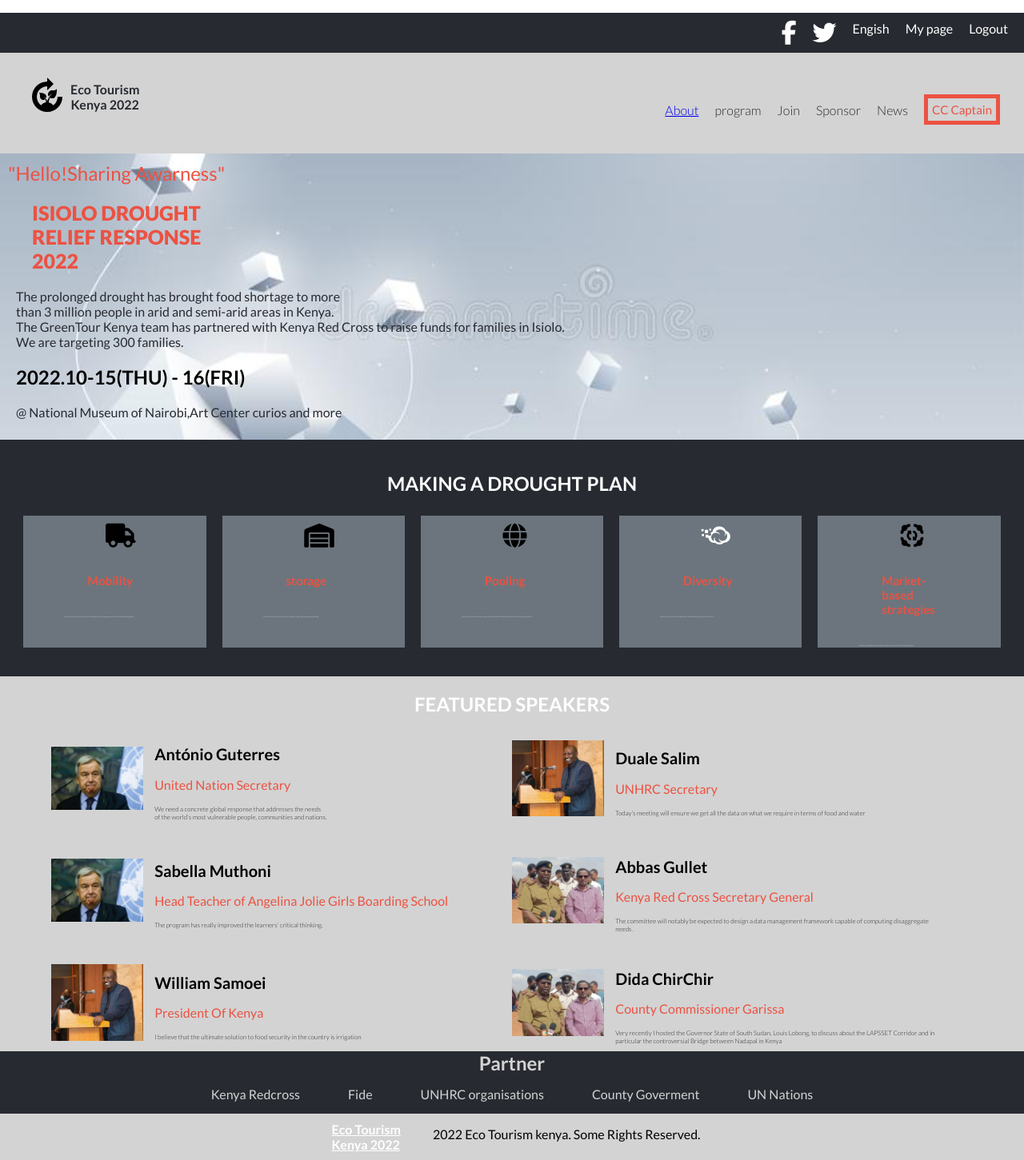
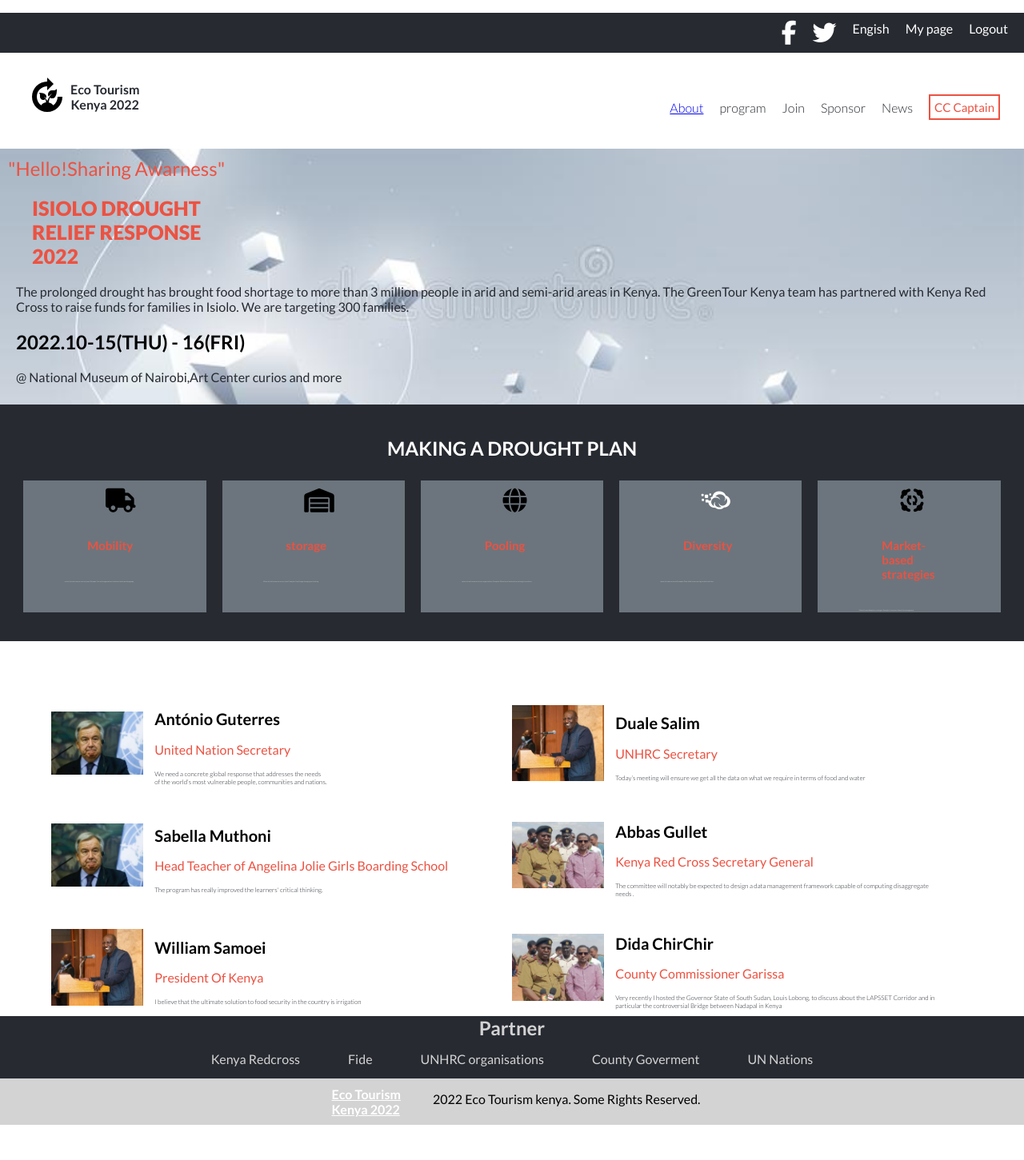
Before and after one commit to monicah79/capstone-1, a website: page index.html in a window 1280 px wide. Shown: the whole page at 80% size. After the commit the page ends 1407 px from the top, so only its background shows below. Drawn offline with Linux system fonts and the light colour scheme; a web font is replaced by a local one.

Commit message:
requested changes

```diff
--- a/index.html
+++ b/index.html
@@ -7,6 +7,7 @@
     <title>Monicah capstone project</title>
     <link rel="stylesheet" href="style.css">
     <script src="https://kit.fontawesome.com/a6627283f4.js" crossorigin="anonymous"></script>
+    <link rel="stylesheet" href="https://www.1001fonts.com/sans-serif-fonts.html">
 </head>
 <body>
     <section class="main-page">
@@ -51,15 +52,15 @@
             </nav>
     </header>
         <div class="cover">
-          <div>
+            <div>
                <h2 class="first">"Hello!Sharing Awarness"</h2>
                <h1 class="second">ISIOLO DROUGHT <br> RELIEF RESPONSE <br> 2022</h1>
-          </div>
+            </div>
                <div>
-                  <p class="second-pr">The prolonged drought has brought food shortage to more <br>
-                than 3 million people in arid and semi-arid areas in Kenya.<br>
-            The GreenTour Kenya team has partnered with Kenya Red Cross to raise funds for families in Isiolo.<br>
-             We are targeting 300 families.</p>
+                  <p class="second-pr">The prolonged drought has brought food shortage to more
+                than 3 million people in arid and semi-arid areas in Kenya.
+                The GreenTour Kenya team has partnered with Kenya Red Cross to raise funds for families in Isiolo.
+                 We are targeting 300 families.</p>
                </div>
                <div>
                 <h2 class="dates">2022.10-15(THU) - 16(FRI)</h2>
--- a/style.css
+++ b/style.css
@@ -1,4 +1,5 @@
 @import url('https://fonts.googleapis.com/css2?family=Lato:wght@300;400;700;900&display=swap');
+
 
 html,
 body {
@@ -13,7 +14,7 @@
 }
 
 .main-page {
-  background-color: lightgray;
+  background-color: #fff;
   margin: 0;
 }
 
@@ -91,7 +92,7 @@
 .show-links a {
   color: #fff;
   display: flex;
-  font-family: 'Lato', sans-serif;
+  font-family: 'cocogoose', sans-serif;
   font-style: normal;
   font-weight: 600;
   font-size: 32px;
@@ -134,8 +135,6 @@
 .first {
   font-weight: 400;
   padding: 0 10px;
-
-  /* padding-top: 70px; */
   color: #ec5242;
 }
 
@@ -215,7 +214,7 @@
   }
 
   .btn {
-    border: 5px solid #ec5242;
+    border: 2px solid #ec5242;
     color: #ec5242;
     display: flex;
     font-size: 15px;
@@ -364,7 +363,7 @@
 }
 
 .speakers-section {
-  background-color: #d3d3d3;
+  background-color: #fff;
 }
 
 .spks-main {
```
Also changed, not shown: homepage.html (+2 -2 lines).
